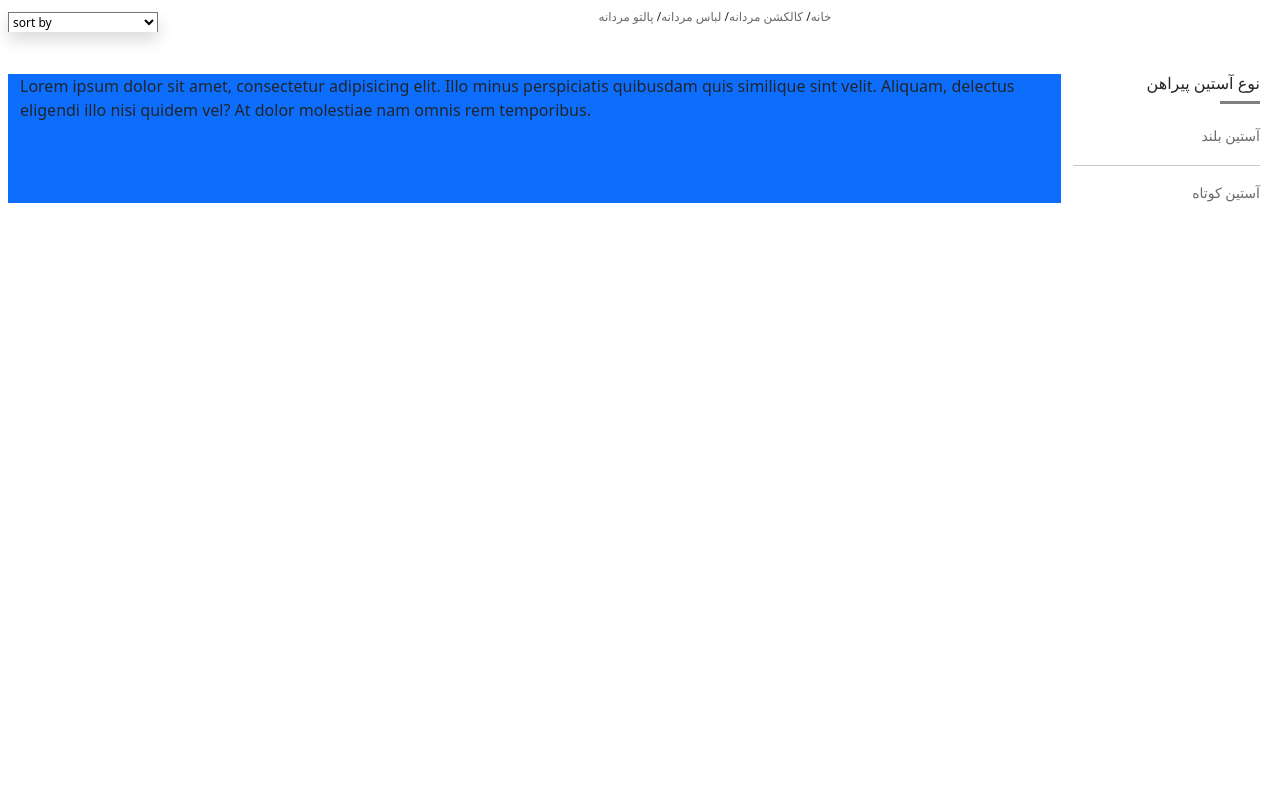
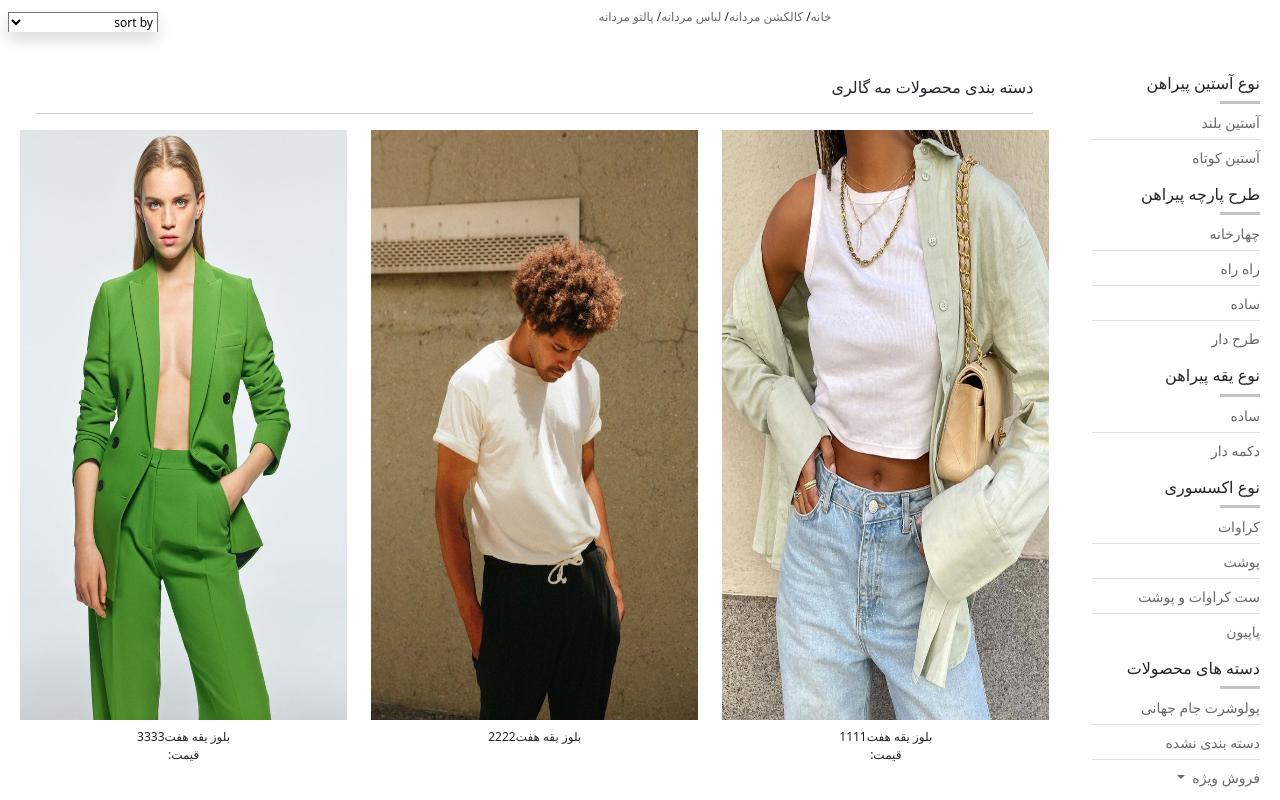
Before and after one commit to R1maro/shop_cards_template, a website: page product.html in a window 1280 px wide. Drawn offline with nearby package versions, Linux system fonts and the light colour scheme.

Commit message:
added body cards

```diff
--- a/assets/scss/style.scss
+++ b/assets/scss/style.scss
@@ -1,30 +1,67 @@
-.direction{
+//direction line style start
+.direction {
   text-align: center;
   font-size: 12px;
-  a{
+
+  a {
     text-decoration: none;
     color: dimgray;
   }
-  form{
+
+  form {
     float: left;
-    select{
+
+    select {
       width: 150px;
       outline: none;
       border-bottom: none;
     }
   }
 }
-.divider{
+
+//direction line style end
+
+
+//aside style start
+.divider { //mini <hr>
   width: 40px;
   height: 3px;
-  background: gray;
-  float: right;
+  background: dimgray;
+  opacity: 40%;
+  margin: 6px 0 6px 0;
 }
-.aside{
-  a{
+
+.aside {
+  @media screen and (max-width: 755px) {
+    display: none;
+  }
+
+  a {
     text-decoration: none;
-    float: right;
     font-size: 14px;
     color: dimgray;
+    height: 20px;
   }
 }
+
+.hr-style { //custom <hr>
+  width: 90%;
+  border-bottom: dimgray 1px solid;
+  opacity: 20%;
+  margin: 5px 0 5px 0;
+}
+
+//aside style end
+
+
+//body style start
+
+.body-card {
+  .custom-img {
+    height: 590px;
+  }
+  div{
+    text-align: center;
+    font-size: 12px;
+  }
+}
--- a/product.html
+++ b/product.html
@@ -1,5 +1,5 @@
 <!doctype html>
-<html lang="en">
+<html lang="fa-IR" dir="rtl">
 <head>
     <meta charset="UTF-8">
     <meta name="viewport"
@@ -10,13 +10,14 @@
     <link rel="stylesheet" href="node_modules/bootstrap/dist/css/bootstrap.rtl.min.css">
 </head>
 <body>
+<!--direction line -->
 <nav class="direction mt-2 mx-2">
     <a href="">خانه</a>/
     <a href="">کالکشن مردانه</a>/
     <a href="">لباس مردانه</a>/
     <a href="">پالتو مردانه</a>
     <form action="">
-        <select name="sort_by" class="shadow bg-white mt-1">
+        <select name="sort-by" class="shadow bg-white mt-1">
             <option selected disabled>sort by</option>
             <option value="1">sort by 1</option>
             <option value="2">sort by 2</option>
@@ -25,21 +26,130 @@
         </select>
     </form>
 </nav>
+<!--direction line end-->
+
+<!---->
+
+<!--body Segmentation-->
 <div class="row mt-5 mx-2">
-    <div class="col-10 bg-primary">
-        Lorem ipsum dolor sit amet, consectetur adipisicing elit. Illo minus perspiciatis quibusdam quis similique sint
-        velit. Aliquam, delectus eligendi illo nisi quidem vel? At dolor molestiae nam omnis rem temporibus.
+
+    <!--aside start in col-2-->
+    <div class="aside col-md-2">
+        <h6>نوع آستین پیراهن</h6>
+        <div class="divider"></div>
+        <a href="">آستین بلند</a>
+        <div class="hr-style"></div>
+        <a href="">آستین کوتاه</a>
+        <h6 class="mt-3">طرح پارچه پیراهن</h6>
+        <div class="divider"></div>
+        <a href="">چهارخانه</a>
+        <div class="hr-style"></div>
+        <a href="">راه راه</a>
+        <div class="hr-style"></div>
+        <a href="">ساده</a>
+        <div class="hr-style"></div>
+        <a href="">طرح دار</a>
+        <h6 class="mt-3">نوع یقه پیراهن</h6>
+        <div class="divider"></div>
+        <a href="">ساده</a>
+        <div class="hr-style"></div>
+        <a href="">دکمه دار</a>
+        <h6 class="mt-3">نوع اکسسوری</h6>
+        <div class="divider"></div>
+        <a href="">کراوات</a>
+        <div class="hr-style"></div>
+        <a href="">پوشت</a>
+        <div class="hr-style"></div>
+        <a href="">ست کراوات و پوشت</a>
+        <div class="hr-style"></div>
+        <a href="">پاپیون</a>
+        <h6 class="mt-3">دسته های محصولات</h6>
+        <div class="divider"></div>
+        <a href="">پولوشرت جام جهانی</a>
+        <div class="hr-style"></div>
+        <a href="">دسته بندی نشده</a>
+        <div class="hr-style"></div>
+        <div class="dropdown">
+            <a class="dropdown-toggle" href="#" role="button" data-bs-toggle="dropdown" aria-expanded="false">
+                فروش ویژه
+            </a>
+            <ul class="dropdown-menu w-100">
+                <li class="dropdown-item">
+                    <a href="">
+                        پلیور و بافت
+                    </a>
+                </li>
+                <li class="dropdown-item">
+                    <a href="">
+                        پیراهن مردانه
+                    </a>
+                </li>
+                <li class="dropdown-item">
+                    <a href="">
+                        تی شرت و پولوشرت
+                    </a>
+                </li>
+                <li class="dropdown-item">
+                    <a href="">
+                        شلوار مردانه
+                    </a>
+                </li>
+                <li class="dropdown-item">
+                    <a href="">
+                        کاپشن و سویشرت
+                    </a>
+                </li>
+                <li class="dropdown-item">
+                    <a href="">
+                        کت تک و پالتو
+                    </a>
+                </li>
+                <li class="dropdown-item">
+                    <a href="">
+                        کفش مردانه
+                    </a>
+                </li>
+            </ul>
+        </div>
     </div>
-    <div class="col-2 aside">
-        <h6 class="text-start">نوع آستین پیراهن</h6>
-        <div class="divider"></div>
-        <br>
-        <a href="">آستین بلند</a>
-        <br>
-        <hr>
-        <a href="">آستین کوتاه</a>
+<!--    aside end-->
 
+<!--    -->
+
+<!--    body start in col-10-->
+
+    <div class="col-md-10">
+        <h6 class="mt-1 text-dark mx-3 card-title">
+            دسته بندی محصولات مه گالری
+            <hr>
+        </h6>
+        <div class="body-card">
+        <div class="row">
+            <div class="col-lg-4 col-md-6">
+                <img src="img/body-img/1.jpg" alt="" class="img-fluid card-img mb-2 custom-img">
+                <a href="" class="text-decoration-none text-dark">بلوز یقه هفت1111</a>
+                <span class="d-block">
+                    قیمت:
+                </span>
+            </div>
+            <div class="col-lg-4 col-md-6">
+                <img src="img/body-img/2.jpeg" alt="" class="img-fluid card-img mb-2 custom-img">
+                <a href="" class="text-decoration-none text-dark">بلوز یقه هفت2222</a>
+                <span class="d-block">
+
+                </span>
+            </div>
+            <div class="col-lg-4 col-md-6">
+                <img src="img/body-img/3.jpg" alt="" class="img-fluid card-img mb-2 custom-img">
+                <a href="" class="text-decoration-none text-dark">بلوز یقه هفت3333</a>
+                <span class="d-block">
+                    قیمت:
+                </span>
+            </div>
+        </div>
+        </div>
     </div>
 </div>
+<script src="node_modules/bootstrap/dist/js/bootstrap.bundle.min.js"></script>
 </body>
 </html>
```
Also changed, not shown: assets/css/style.css, img/body-img/1.jpg (added), img/body-img/2.jpeg (added), img/body-img/3.jpg (added), 1 other file.
